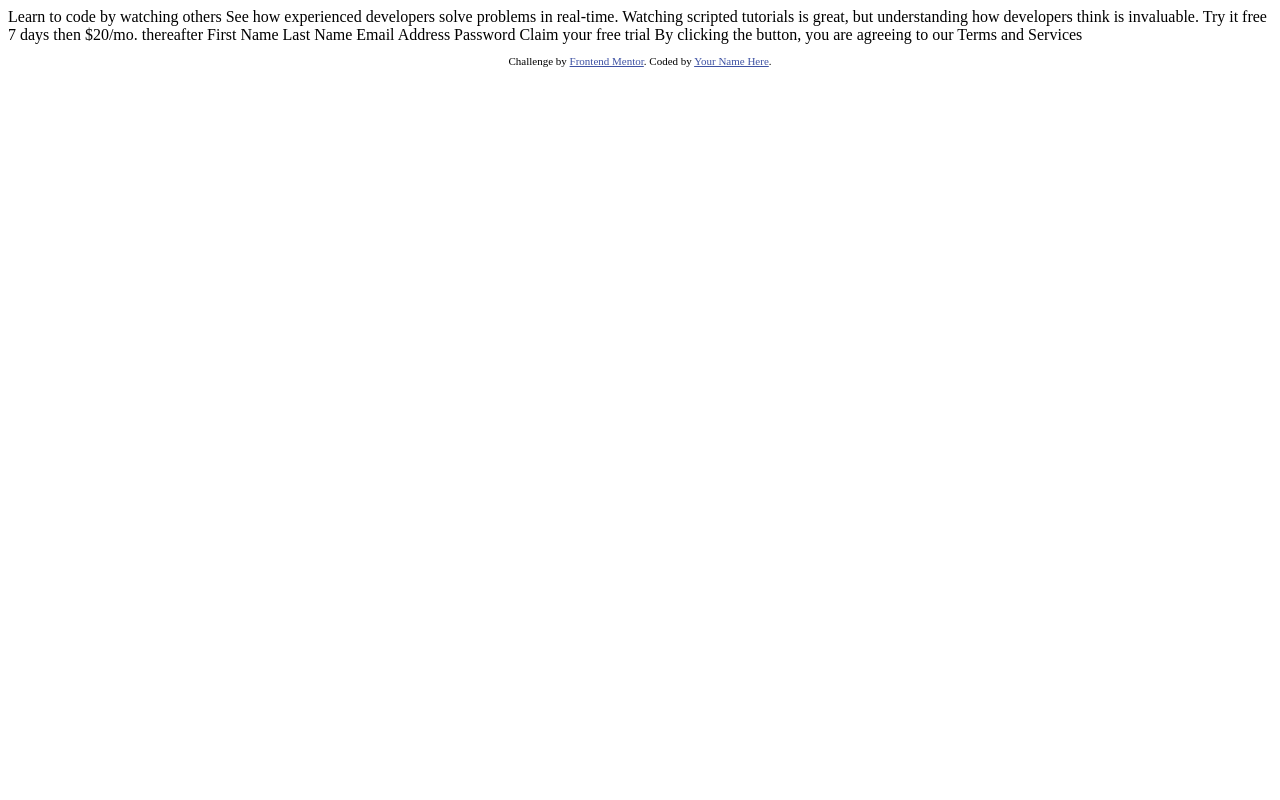
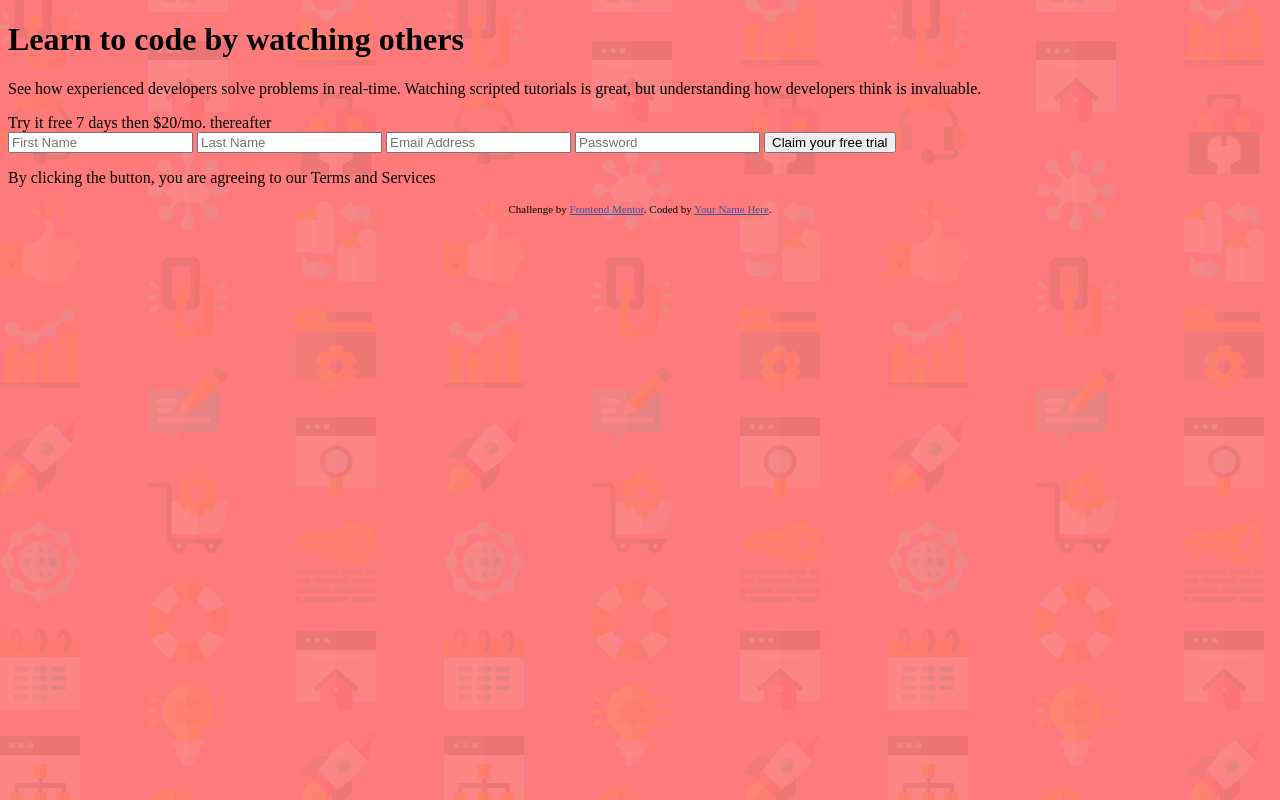
Before and after one commit to treyg/intro-component-with-form-validation, a plain HTML site: page index.html in a window 1280 px wide. Drawn offline with Linux system fonts and the light colour scheme.

Commit message:
set up html structure

```diff
--- a/index.html
+++ b/index.html
@@ -8,7 +8,7 @@
 
   <title>Frontend Mentor | Intro component with sign up form</title>
 
-  <!-- Feel free to remove these styles or customise in your own stylesheet 👍 -->
+  <link rel="stylesheet" href="style.css">
   <style>
     .attribution { font-size: 11px; text-align: center; }
     .attribution a { color: hsl(228, 45%, 44%); }
@@ -16,21 +16,29 @@
 </head>
 <body>
 
-  Learn to code by watching others
+  <h1>Learn to code by watching others</h1>
 
-  See how experienced developers solve problems in real-time. Watching scripted tutorials is great,
-  but understanding how developers think is invaluable.
+  <p>See how experienced developers solve problems in real-time. Watching scripted tutorials is great,
+    but understanding how developers think is invaluable. </p>
 
-  Try it free 7 days then $20/mo. thereafter
 
-  First Name
-  Last Name
-  Email Address
-  Password
+  <section>
+    <div>
+      Try it free 7 days then $20/mo. thereafter
+    </div>
 
-  Claim your free trial
+    <div>
+      <form action="">
+          <input type="text" placeholder="First Name">
+          <input type="text" placeholder="Last Name">
+          <input type="text" placeholder="Email Address">
+          <input type="text" placeholder="Password">
+          <button>Claim your free trial </button>
+      </form>
 
-  By clicking the button, you are agreeing to our Terms and Services
+      <p>By clicking the button, you are agreeing to our Terms and Services</p>
+    </div>
+  </section>
 
   <footer>
     <p class="attribution">
--- /dev/null
+++ b/style.css
@@ -0,0 +1,4 @@
+body {
+    background-image:  url("images/bg-intro-desktop.png");
+    background-color: hsl(0, 100%, 74%);
+}
```
